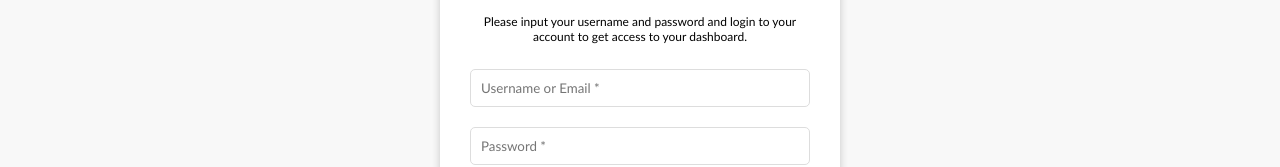
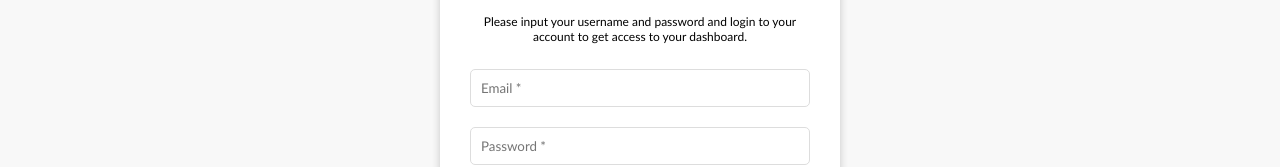
Before and after one commit to Vipulsingh972/LetsShop, a React (Create React App) app: page /login in a window 1280 px wide. Shown: the part 243-410 px from the top of the page. Built offline with nearby package versions, Linux system fonts and the light colour scheme.

Commit message:
Login api is done

```diff
--- a/src/Components/Login.js
+++ b/src/Components/Login.js
@@ -2,8 +2,36 @@ import React from "react";
 import "../Style/login.css";
 import { Link } from "react-router-dom";
 import Footer from "./Footer";
+import ApiService from "../service/ApiService";
+import { useState } from "react";
 
 const Login = () => {
+  const [userdata, setUserData] = useState({
+    email: "",
+    password: "",
+  });
+
+  const [error, setError] = useState(null);
+
+  const handleChange = (e) => {
+    setUserData({ ...userdata, [e.target.name]: e.target.value });
+  };
+
+  const handleSubmit = async (e) => {
+    e.preventDefault();
+
+    try {
+      await ApiService.login(userdata); // Use signup method instead of register
+      alert("LogIn successful!"); // Alert on success
+      setUserData({
+        email: "",
+        password: "",
+      });
+    } catch (error) {
+      setError(error.message || "An error occurred during LogIn."); // Show error message
+    }
+  };
+
   return (
     <>
       <div className="login-container">
@@ -16,9 +44,24 @@ const Login = () => {
             get access to your dashboard.
           </p>
 
-          <form>
-            <input type="text" placeholder="Username or Email *" required />
-            <input type="password" placeholder="Password *" required />
+          <form onSubmit={handleSubmit}>
+            <input
+              type="text"
+              placeholder="Email *"
+              name="email"
+              value={userdata.email}
+              onChange={handleChange}
+              required
+            />
+
+            <input
+              type="password"
+              placeholder="Password *"
+              name="password"
+              value={userdata.password}
+              onChange={handleChange}
+              required
+            />
 
             <div className="options">
               <label>
```
